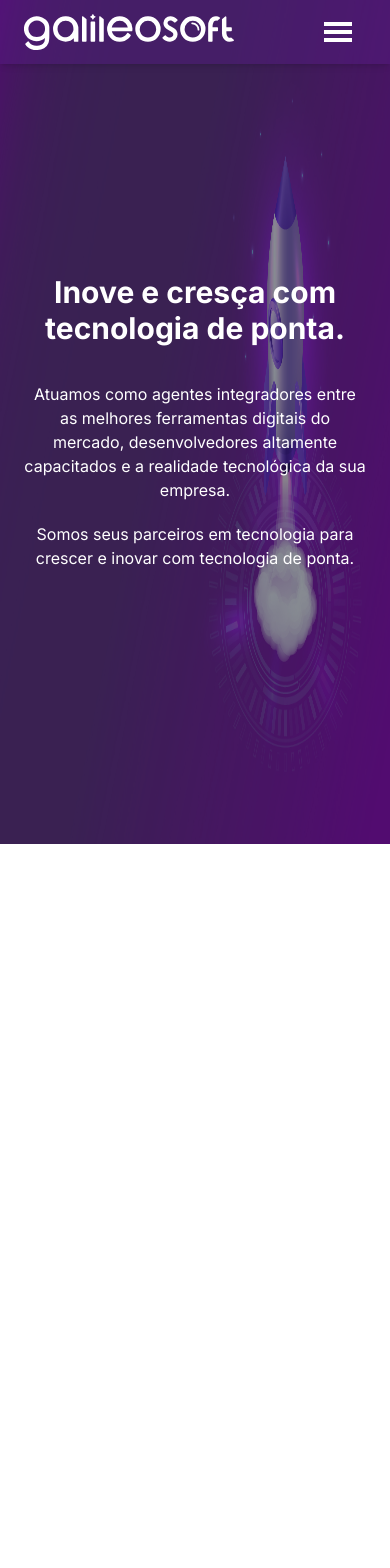
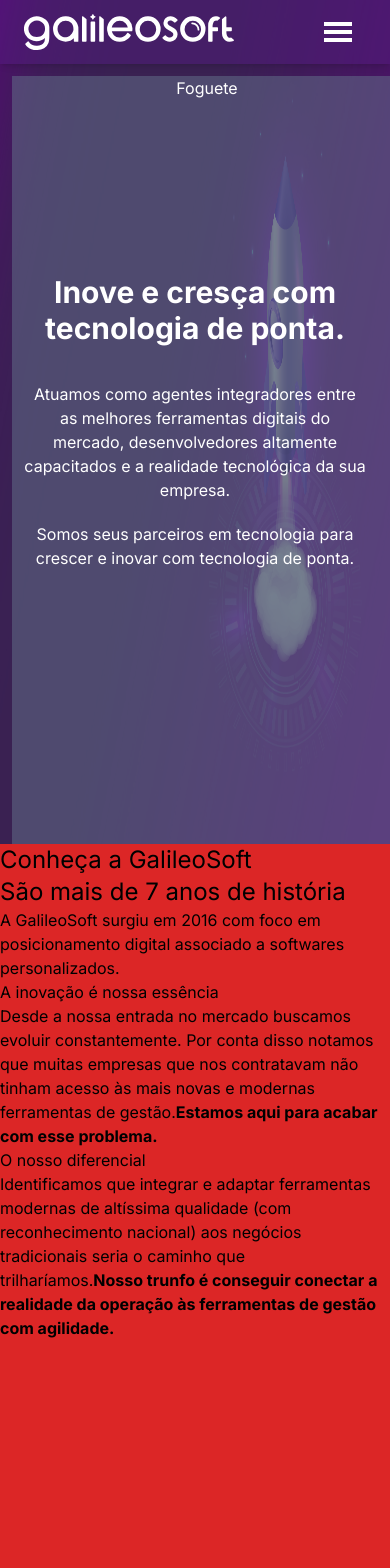
Before and after one commit to the-almeida/galileosoft.com.br, a Next.js app: page / in a window 390 px wide. Shown: the top 1568 px of the page. Before the commit the page ends 844 px from the top, so only its background shows below. Built offline with nearby package versions, Linux system fonts and the light colour scheme.

Commit message:
refactor: Home page heroSection, responsive and layout improvments

```diff
--- a/app/page.tsx
+++ b/app/page.tsx
@@ -1,21 +1,20 @@
-import Image from "next/image";
+import BackgroundImage from "@/components/BackgroundImage";
+import Container from "@/components/FlexContainer";
+import Footer from "@/components/Footer";
 
 export default function Home() {
   return (
     <>
-      <div className="fixed -z-20 w-full h-screen">
-        <div className="bg-gray-900/50 md:bg-gray-900/20 w-full h-screen z-0" />
-        {/* TODO Improve this asset and structure: only bg here with overlay + the rocket inside the layout below (review unnecessary margins and width like 'sm:w-3/4 lg:w-1/2 xl:pr-[5%]') */}
-        <Image
-          className="-z-10"
+      {/* TODO Improve the bgImageHomePageHeroSection, move the rocket to the #heroSection*/}
+
+      <main className="flex flex-col items-center justify-between">
+        <section className="h-screen relative w-full" id="heroSection">
+          <BackgroundImage
             src="/bgImageHomePageHeroSection.jpg"
-          alt="Background Image purple with a rocket."
-          fill
+            withOverlay
           />
-      </div>
-      <main className="flex h-screen max-w-7xl mx-auto flex-col items-center justify-between p-6 md:p-10 lg:p-16">
-        <section className="h-full" id="hero-section">
-          <div className="flex flex-col justify-center gap-5 text-white h-full text-center sm:text-left sm:w-3/4 lg:w-1/2 xl:pr-[5%]">
+          <Container className="flex-row">
+            <div className="flex flex-col justify-center gap-5 text-white md:w-2/3 px-3 md:px-6 lg:px-8">
               <h1 className="text-3xl md:text-5xl lg:text-6xl xl:text-7xl font-bold mb-4">
                 Inove e cresça com tecnologia de ponta.
               </h1>
@@ -26,8 +25,40 @@ export default function Home() {
                 Somos seus parceiros em tecnologia para crescer e inovar com tecnologia de ponta.
               </p>
             </div>
+            <div className="absolute md:relative min-h-screen md:min-h-fit w-full flex flex-1 justify-center bg-slate-500/50 mt-16 -z-10">
+              <p>Foguete</p>
+            </div>
+          </Container>
+        </section>
+
+        <section className="bg-red-600 h-screen" id="aboutSection">
+          <h2 className="text-2xl">Conheça a GalileoSoft</h2>
+          <div>
+            <h3 className="text-2xl">São mais de 7 anos de história</h3>
+            <p>
+              A GalileoSoft surgiu em 2016 com foco em posicionamento digital associado a softwares personalizados.
+            </p>
+          </div>
+          <div>
+            <h3>A inovação é nossa essência</h3>
+            <p>
+              Desde a nossa entrada no mercado buscamos evoluir constantemente. Por conta disso notamos que muitas empresas que nos contratavam não tinham acesso às mais novas e modernas ferramentas de gestão.
+              <strong>Estamos aqui para acabar com esse problema.</strong>
+            </p>
+
+          </div>
+          <div>
+            <h3>O nosso diferencial</h3>
+            <p>
+              Identificamos que integrar e adaptar ferramentas modernas de altíssima qualidade (com reconhecimento nacional) aos negócios tradicionais seria o caminho que trilharíamos.
+              <strong>
+                Nosso trunfo é conseguir conectar a realidade da operação às ferramentas de gestão com agilidade.
+              </strong>
+            </p>
+          </div>
         </section>
       </main>
+      <Footer />
     </>
   )
 }
```
Lines whose indentation alone changed are shown as unchanged.
